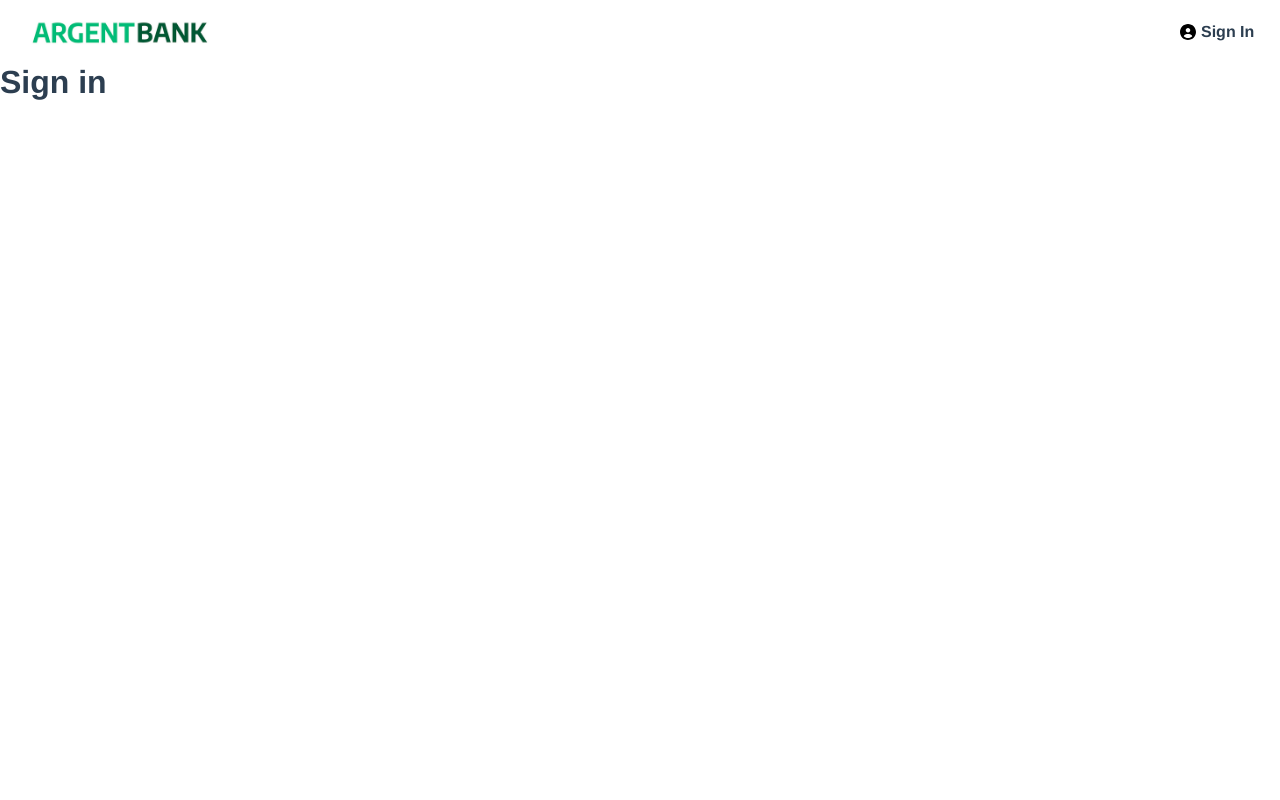
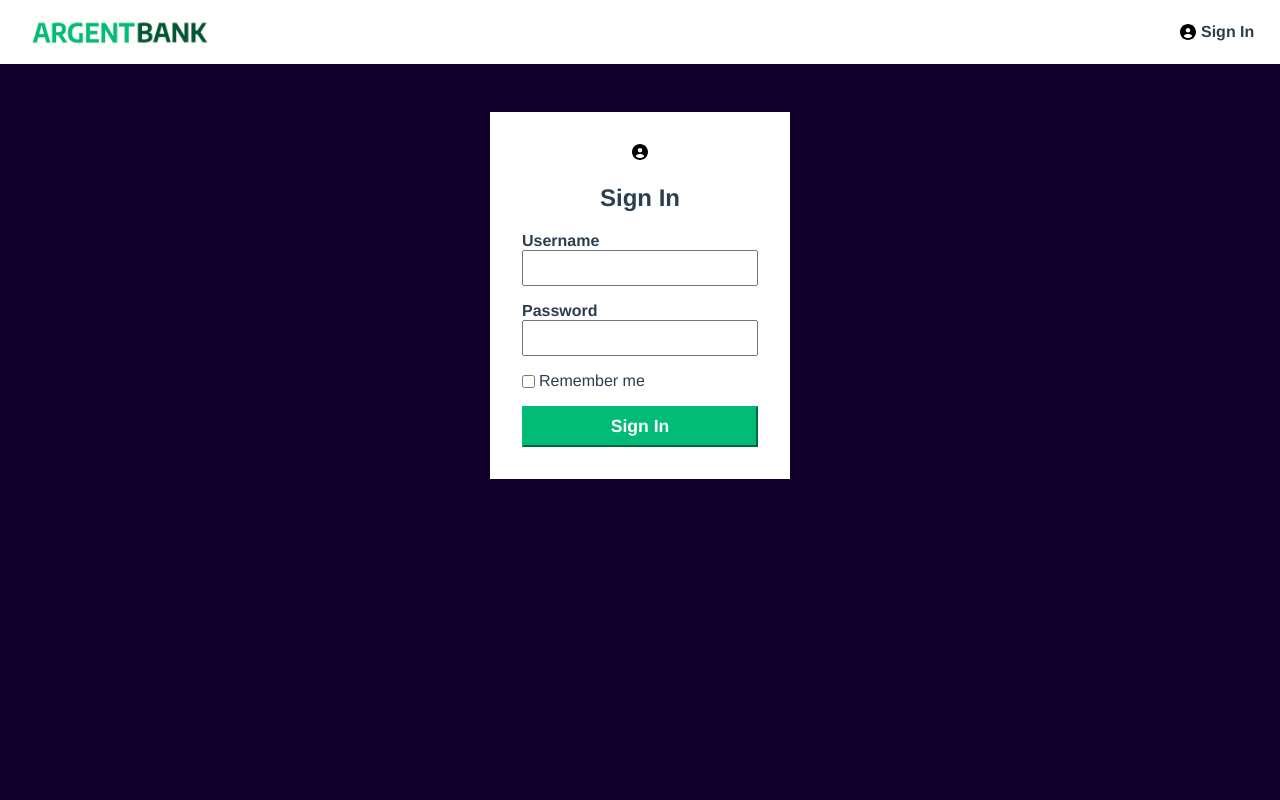
Before and after one commit to jimmylelievre/JimmyLelievre_13_11052022, a React (Create React App) app: page /sign-in in a window 1280 px wide. Shown: the top 800 px of the page. Built offline with nearby package versions, Linux system fonts and the light colour scheme.

Commit message:
Sign page done

```diff
--- a/src/App.js
+++ b/src/App.js
@@ -1,4 +1,5 @@
 import { BrowserRouter, Route, Routes } from "react-router-dom";
+import Footer from "./components/Footer";
 import Header from "./components/Header";
 import Home from "./pages/Home";
 import SignIn from "./pages/SignIn";
@@ -11,6 +12,7 @@
         <Route path="/" element={<Home />}></Route>
         <Route path="/sign-in" element={<SignIn />}></Route>
       </Routes>
+      <Footer />
     </BrowserRouter>
   );
 }
--- /dev/null
+++ b/src/components/SignInContent.js
@@ -0,0 +1,31 @@
+import React from "react";
+import UserCircle from "./icons/UserCircle";
+
+const SignInContent = () => {
+  return (
+    <div className="background-content">
+      <div class="sign-in-content">
+        <UserCircle />
+        <h1>Sign In</h1>
+        <form>
+          <div class="input-wrapper">
+            <label for="username">Username</label>
+            <input type="text" id="username" />
+          </div>
+          <div class="input-wrapper">
+            <label for="password">Password</label>
+            <input type="password" id="password" />
+          </div>
+          <div class="input-remember">
+            <input type="checkbox" id="remember-me" />
+            <label for="remember-me">Remember me</label>
+          </div>
+
+          <button class="sign-in-button">Sign In</button>
+        </form>
+      </div>
+    </div>
+  );
+};
+
+export default SignInContent;
--- a/src/pages/Home.js
+++ b/src/pages/Home.js
@@ -29,7 +29,6 @@
           is always safe."
         />
       </div>
-      <Footer />
     </div>
   );
 };
--- a/src/pages/SignIn.js
+++ b/src/pages/SignIn.js
@@ -1,9 +1,10 @@
 import React from "react";
+import SignInContent from "../components/SignInContent";
 
 const SignIn = () => {
   return (
     <div>
-      <h1>Sign in</h1>
+      <SignInContent />
     </div>
   );
 };
--- /dev/null
+++ b/src/styles/components/_signInContent.scss
@@ -0,0 +1,65 @@
+.background-content {
+  display: flex;
+  justify-content: center;
+  position: relative;
+  background-color: #12002b;
+  width: 100%;
+  height: 822px;
+}
+
+.sign-in-button {
+  display: block;
+  width: 100%;
+  padding: 8px;
+  font-size: 1.1rem;
+  font-weight: bold;
+  margin-top: 1rem;
+  border-color: #00bc77;
+  background-color: #00bc77;
+  color: #fff;
+}
+
+.sign-in-content {
+  position: absolute;
+  box-sizing: border-box;
+  background-color: white;
+  width: 300px;
+  margin: 0 auto;
+  margin-top: 3rem;
+  padding: 2rem;
+  text-align: center;
+  h1 {
+    font-size: 1.5em;
+    margin-top: 20px;
+    margin-bottom: 20px;
+  }
+}
+
+.sign-in-icon {
+  font-size: 5rem;
+}
+
+.input-remember {
+  display: flex;
+  align-items: center;
+}
+
+.input-remember label {
+  margin-left: 0.25rem;
+}
+
+.input-wrapper {
+  display: flex;
+  flex-direction: column;
+  text-align: left;
+  margin-bottom: 1rem;
+}
+
+.input-wrapper label {
+  font-weight: bold;
+}
+
+.input-wrapper input {
+  padding: 5px;
+  font-size: 1.2rem;
+}
--- a/src/styles/index.scss
+++ b/src/styles/index.scss
@@ -3,3 +3,4 @@
 @import "./components/banner";
 @import "./components/featureItem";
 @import "./components/footer";
+@import "./components/signInContent";
```
